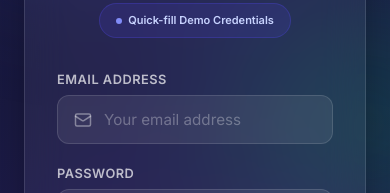
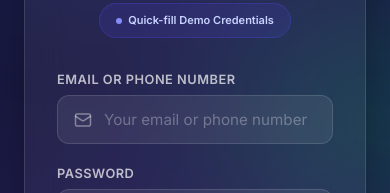
Before and after one commit to solomon476/parent-portal, a React (Vite) app: page /login in a window 390 px wide. Shown: the part 338-531 px from the top of the page. Built offline with nearby package versions, Linux system fonts and the light colour scheme.

Commit message:
feat: update login field to support phone number authentication

```diff
--- a/src/pages/LoginPage.jsx
+++ b/src/pages/LoginPage.jsx
@@ -92,21 +92,21 @@ export const LoginPage = () => {
         {/* Form */}
         <form onSubmit={handleSubmit} className="login-form">
           <div className="login-field">
-            <label htmlFor="email" className="login-label">Email Address</label>
+            <label htmlFor="email" className="login-label">Email or Phone Number</label>
             <div className={`login-input-wrap ${touched.email && !email ? 'has-error' : ''}`}>
               <Mail size={18} className="field-icon" />
               <input
                 id="email"
-                type="email"
+                type="text"
                 className="login-input"
-                placeholder="Your email address"
+                placeholder="Your email or phone number"
                 value={email}
                 onChange={e => setEmail(e.target.value)}
                 onBlur={() => setTouched(t => ({ ...t, email: true }))}
                 autoComplete="email"
               />
             </div>
-            {touched.email && !email && <span className="field-error">Email is required</span>}
+            {touched.email && !email && <span className="field-error">Email or Phone Number is required</span>}
           </div>
 
           <div className="login-field">
```
